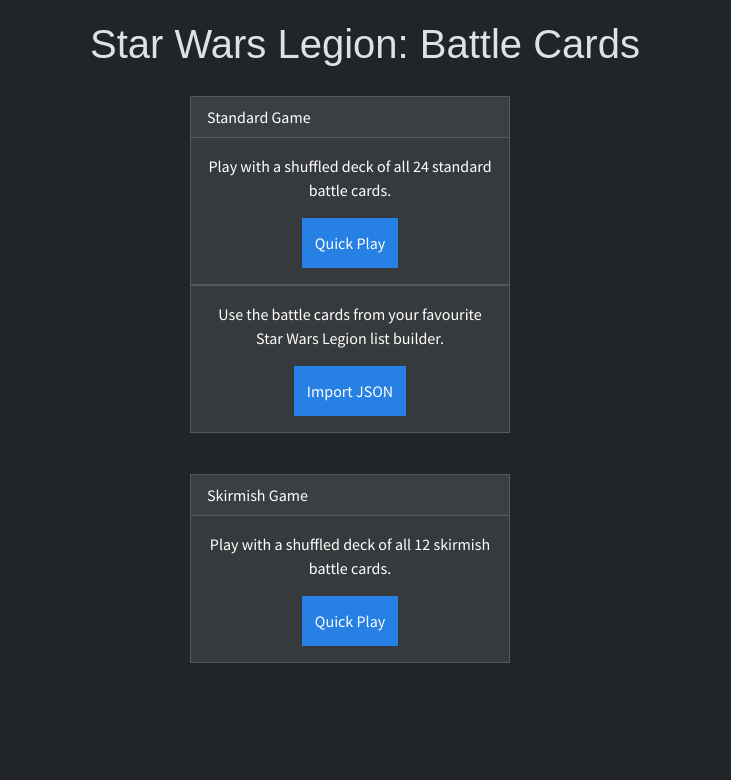
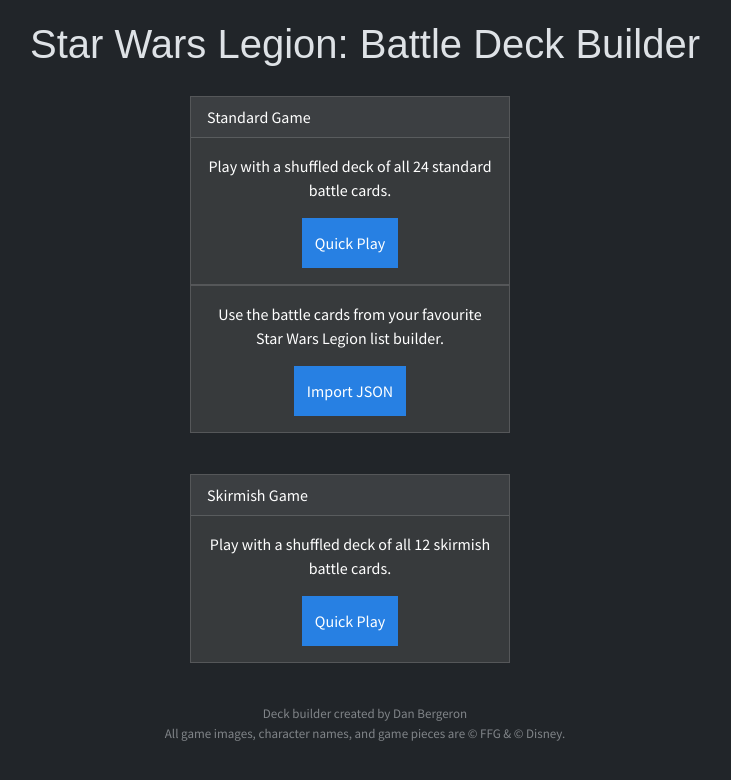
Before and after one commit to danbergeron/legion-battle-cards, a plain HTML site: page index.html in a window 1280 px wide. Shown: the whole page, without its empty margins (275-1006 px from the left). Drawn offline with nearby package versions, Linux system fonts and the light colour scheme.

Commit message:
Added Footer

```diff
--- a/index.html
+++ b/index.html
@@ -1,12 +1,12 @@
 <!DOCTYPE html>
 <html lang="en" data-bs-theme="dark">
-  <title>Star Wars Legion: Battle Cards</title>
+  <title>Star Wars Legion: Battle Deck Builder</title>
   <head>
     <meta charset="UTF-8" />
     <meta name="viewport" content="width=device-width, initial-scale=1.0" />
     <script src="https://ajax.googleapis.com/ajax/libs/jquery/2.1.1/jquery.min.js"></script>
     <meta http-equiv="X-UA-Compatible" content="ie=edge" />
-    <title>Star Wars Legion: Battle Cards</title>
+    <title>SWL: Battle Deck Builder</title>
     <link rel="stylesheet" href="./bootstrap.min.css" />
     <link rel="stylesheet" href="./style.css" />
     <link rel="icon" href="./favicon.ico" type="image/x-icon" />
@@ -16,7 +16,7 @@
   <header></header>
   <body>
     <main>
-      <h1 style="padding: 0.5em">Star Wars Legion: Battle Cards</h1>
+      <h1 style="padding: 0.5em">Star Wars Legion: Battle Deck Builder</h1>
 
       <section>
         <div class="bs-componen">
@@ -73,7 +73,7 @@
                 ></div>
                 <br />
                 <button id="submit" class="btn btn-primary">Submit</button>
-                <!-- Inside your modal -->
+                <!-- Inside modal -->
               </div>
             </div>
           </div>
@@ -134,4 +134,8 @@
       crossorigin="anonymous"
     ></script>
   </body>
+  <footer>
+    Deck builder created by Dan Bergeron <br />
+    All game images, character names, and game pieces are © FFG & © Disney.
+  </footer>
 </html>
--- a/style.css
+++ b/style.css
@@ -478,3 +478,9 @@ i {
 #submit {
   margin-top: 20px;
 }
+
+footer {
+  text-align: center;
+  opacity: 0.5;
+  font-size: small;
+}
```
Also changed, not shown: cards.js (+3 -4 lines), json-cards.html (+2 -2 lines), skirmish.html (+3 -3 lines), standard.html (+2 -2 lines).
